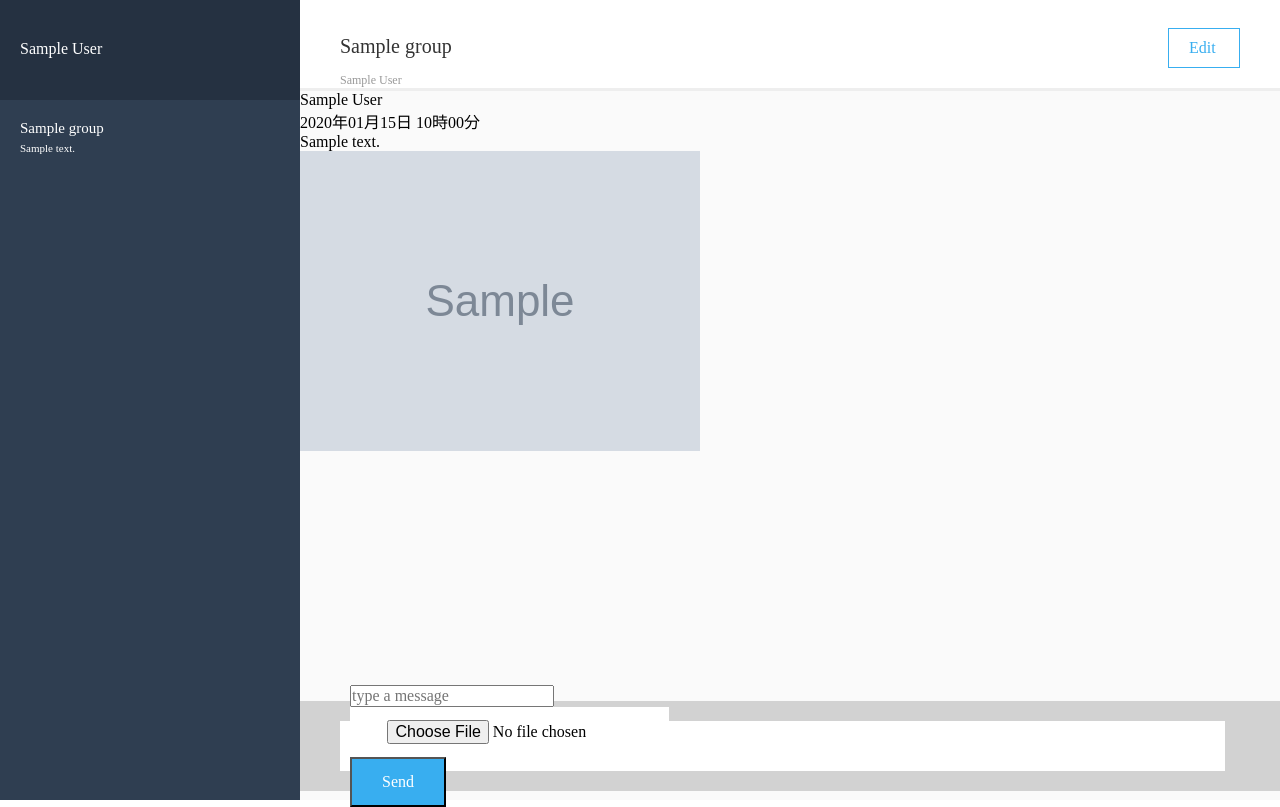
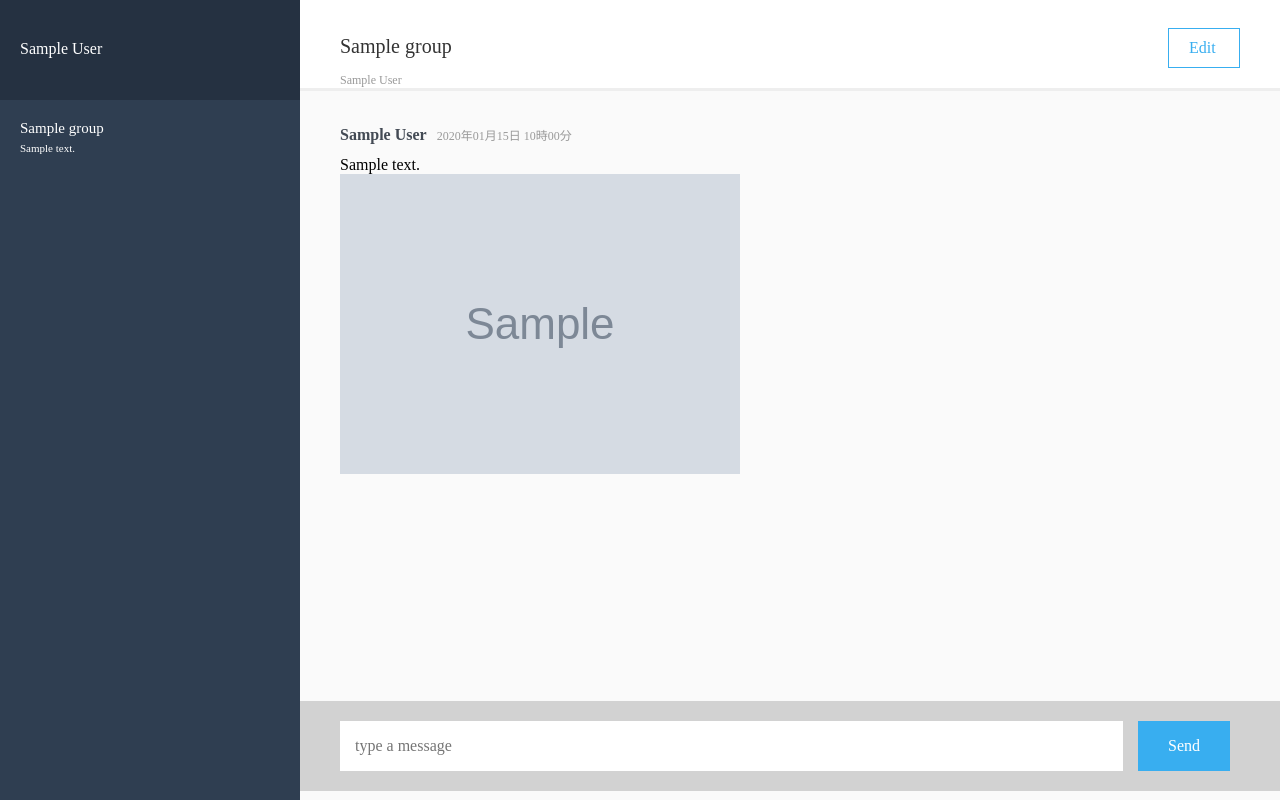
Before and after one commit to yuukumaki/chat-space-01, a Rails app: page /groups/1/messages in a window 1280 px wide. Run offline with Rails 7, Linux system fonts and the light colour scheme; a user stored in the database is signed in; tables that the repository leaves empty hold one stand-in row (values such as "Sample post"); grey boxes marked "Sample" are stand-in pictures; style sheets or scripts are compiled from the project's sources; some libraries are stand-ins or nearby versions.

Commit message:
interim2

```diff
--- a/app/assets/stylesheets/modules/_messages.scss
+++ b/app/assets/stylesheets/modules/_messages.scss
@@ -104,76 +104,76 @@
     }
   }
   .chat-list{
-    height: calc(100vh - 190px);
-    .space{
-      height:35px;
-    }
-    .chats{
-      height: 88px;
-      padding:0 40px;
-      .upper{
+    background-color: #fafafa;
+    box-sizing: border-box;
+    padding: 35px 40px 0;
+    height: calc(100vh - 100px - 90px);
+    overflow: scroll;
+    .MessageBox{
+      margin-bottom: 46px;
+      .MessageInfo{
         display: flex;
-        flex-direction: row;
-        margin: 0 0 12px 0;
-        .user__name{
-          color: #333333;
+        .MessageInfo__userName{
+          color: #434a54;
           font-size: 16px;
-          margin: 0 5px 0 0 ;
+          font-weight: bold;
         }
-        .chat__date{
-          color: #999999;
+        .MessageInfo__date{
+          color: #999;
           font-size: 12px;
+          padding-left: 10px;
         }
       }
-      .lower{
-        color: #434A54;
-        font-size: 14px;
-        padding: 0;
-        margin: 0 0 46px 0;
+      .Message{
+        margin-top: 12px;
+        .Message_content{
+          color: #434a54;
+          font-size: 14px;
+        }
+        .MessageInfo__image{
+          height: 300px;
+        }
       }
     }
   }
-  .message-form{
+  .Footer{
     background-color: #d2d2d2;
+    box-sizing: border-box;
     height: 90px;
-    display: flex;
-    flex-direction: row;
-    justify-content: space-between;
-    align-items: center;
-    padding:0 40px;
-    position: relative;
-    .input-box{
-      display: block;
-      height: 50px;
-      width: 100%;
-      padding: 0 10px;
-      background-color: #ffffff;
+    padding: 20px 50px 20px 40px;
+    .Form{
       display: flex;
-      flex-direction: row;
       justify-content: space-between;
-      align-items: center;
-      padding:0 10px;
-      margin: 0 15px 0 0;
-      .text{
-        input{
+      .Form__contents{
+        width: 100%;
+        background-color: #fff;
+        position: relative;
+        .Form__inputContent{
           border: none;
-          width: 100vh;
+          height: 50px;
+          width: 100%;
+          padding: 0 45px 0 15px;
+        }
+        .Form__inputImage{
+          height: 50px;
+          position: absolute;
+          right: 10px;
+          line-height: 50px;
+          font-size: 25px;
+          .Hidden{
+            display: none;
+          }
         }
       }
-      .image{
-        display: block;
-        .file-choice{
-          display: none;
-        }
+      .Form__submit{
+        background-color: #38AEF0;
+        border: none;
+        color: #fff;
+        font-size: 16px;
+        height: 50px;
+        margin-left: 15px;
+        padding: 0 30px;
       }
-    }
-    .send__btn{
-      height: 50px;
-      padding: 0 30px;
-      background-color: #38aef0;
-      color: #fff;
-      display: flex;
-      align-items: center;
     }
   }
 }
--- a/app/views/messages/_main-chat.html.haml
+++ b/app/views/messages/_main-chat.html.haml
@@ -14,11 +14,11 @@
             Edit
     .chat-list
       = render @messages
-    .message-form
-      .input-box
-        = form_with model: [@group, @message], html: {class: "Form"}, local: true do |f|
-          %input{type: "text", placeholder: "type a message", name:"message[content]", id:"message_content"}
-          = f.label :image, class: 'input-box' do
-            = icon('far', 'image', class: 'image')
-            = f.file_field :image, class: 'file-choice'
-          = f.submit 'Send', class: 'send__btn'
+    .Footer
+      = form_with model: [@group, @message], html: {class: "Form"}, local: true do |f|
+        .Form__contents
+          = f.text_field :content, class: 'Form__inputContent', placeholder: 'type a message'
+          = f.label :image, class: 'Form__inputImage' do
+            = icon('far', 'image', class: 'Form__icon')
+            = f.file_field :image, class: 'Hidden'
+        = f.submit 'Send', class: 'Form__submit'
```
